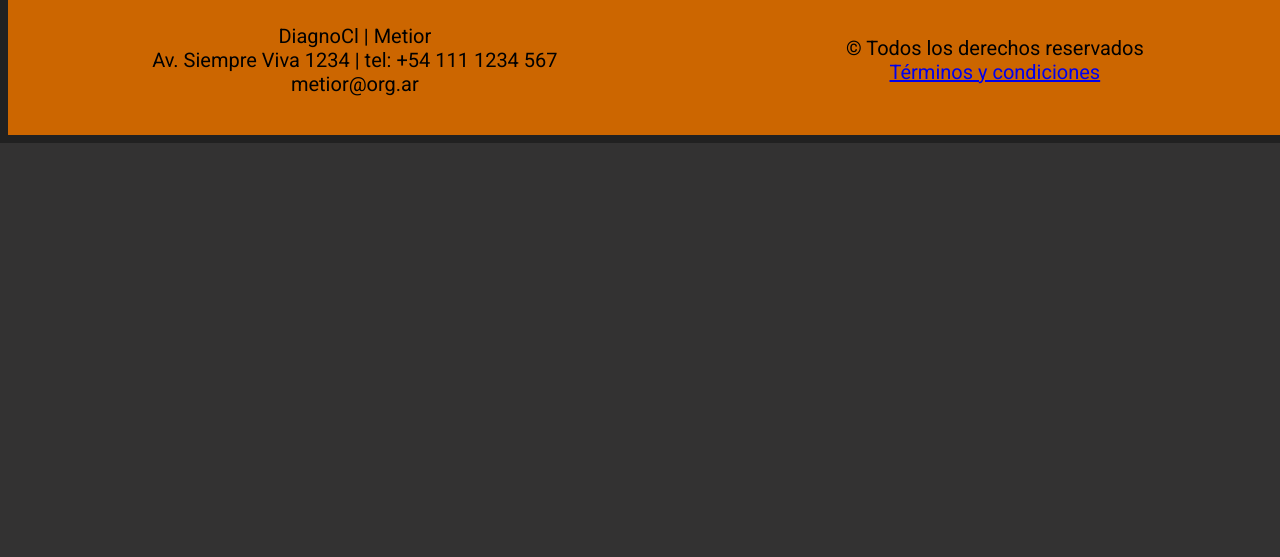
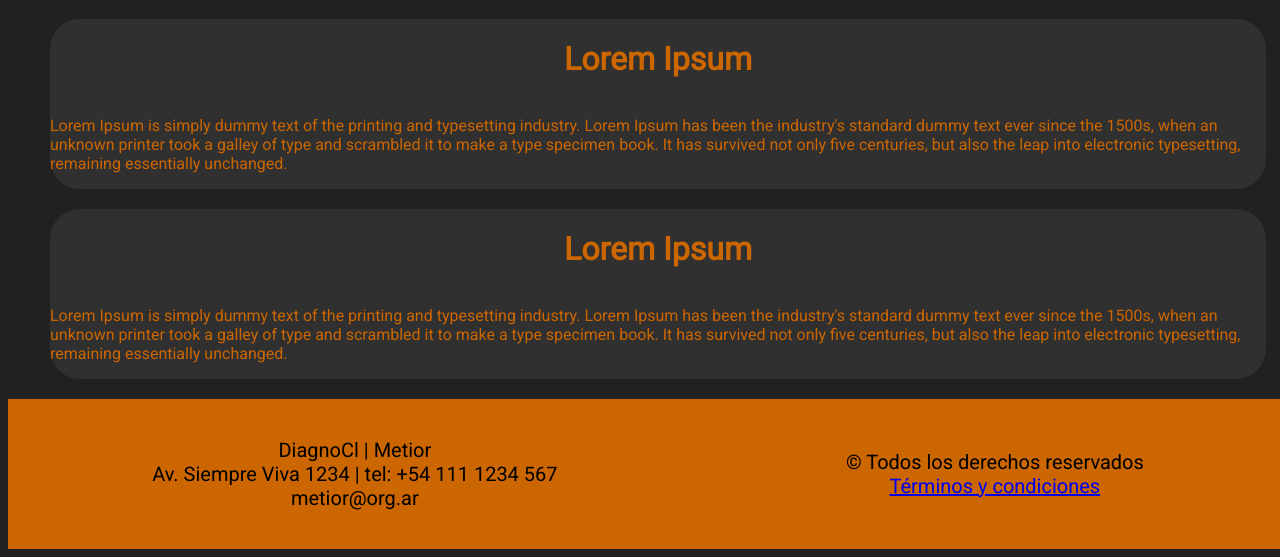
Before and after one commit to SebastianIRodriguez/Metior-Web, a PHP site: page / in a window 1280 px wide. Shown: the part 1450-2007 px from the top of the page. Before the commit the page ends 1593 px from the top, so only its background shows below. Run offline with PHP 8.4, Linux system fonts and the light colour scheme.

Commit message:
Mejoras en los estilos del index.html

```diff
--- a/css/estilos.css
+++ b/css/estilos.css
@@ -173,23 +173,19 @@ text-transform: uppercase;
 
 .box{
   color: #cc6600;
-  width: 40%;
+  width: 95%;
   height: auto;
   background-color: #303030;
   display: flex;
-  justify-content: space-around;
-  align-items: center;
-  flex-direction: column;
   border-radius: 30px;
-  margin: 20px;
+  margin: 10px;
 }
 
 .containerBoxes {
   width: 100%;
   height: auto;
   display: flex;
-  justify-content: space-around;
-  align-items: space-around;
-  flex-wrap: wrap;
+  flex-direction: column;
+  align-items: center;
   margin: 10px;
 }
--- a/index.html
+++ b/index.html
@@ -31,16 +31,25 @@
       </div>
     </div>
     <div class="containerBoxes">
-      <div class="box">
-        <h1>¿Que es Metior?</h1>
-        <p>Metior es una aplicacion movil basada en la interfaz diagnocl. Esta aplicacion puede conectarse
+      <div class="box" style="flex-direction: row; justify-content: space-around;">
+        <div style="display:flex; flex-direction: column; align-items: center; justify-content: flex-start; width: 50%">
+          <h1>¿Que es Metior?</h1>
+          <p>Metior es una aplicacion movil basada en la interfaz diagnocl. Esta aplicacion puede conectarse
         a la interfaz y devolver datos de interes de tu vehiculo.</p>
+        </div>
+        <img style="object-fit: contain; width: 50%; margin: 10px; border-radius: 10px" src="./img/app_with_scanner.png">
       </div>
       <div class="box">
-        <h1>¿Como Funciona?</h1>
+
+
+      </div>
+      <div class="box" style="flex-direction: row; justify-content: space-around;">
+        <div style="width: 50%">
+          <h1>¿Como Funciona?</h1>
+        </div>
         <iframe width="420" height="315" id="video" src="https://www.youtube.com/embed/-7d0ElfTUQ8"></iframe>
       </div>
-      <div class="box">
+      <div class="box" style="display: flex; flex-direction: column; align-items: center;">
         <h1>Lorem Ipsum</h1>
         <p>Lorem Ipsum is simply dummy text of the printing and typesetting industry.
            Lorem Ipsum has been the industry's standard dummy text ever since the 1500s,
@@ -48,7 +57,7 @@
            It has survived not only five centuries, but also the leap into electronic typesetting,
            remaining essentially unchanged.</p>
       </div>
-      <div class="box">
+      <div class="box" style="display: flex; flex-direction: column; align-items: center;">
         <h1>Lorem Ipsum</h1>
         <p>Lorem Ipsum is simply dummy text of the printing and typesetting industry.
            Lorem Ipsum has been the industry's standard dummy text ever since the 1500s,
```
Also changed, not shown: php/logs.txt (deleted, +0 -17 lines), img/app_with_scanner.png (added).
